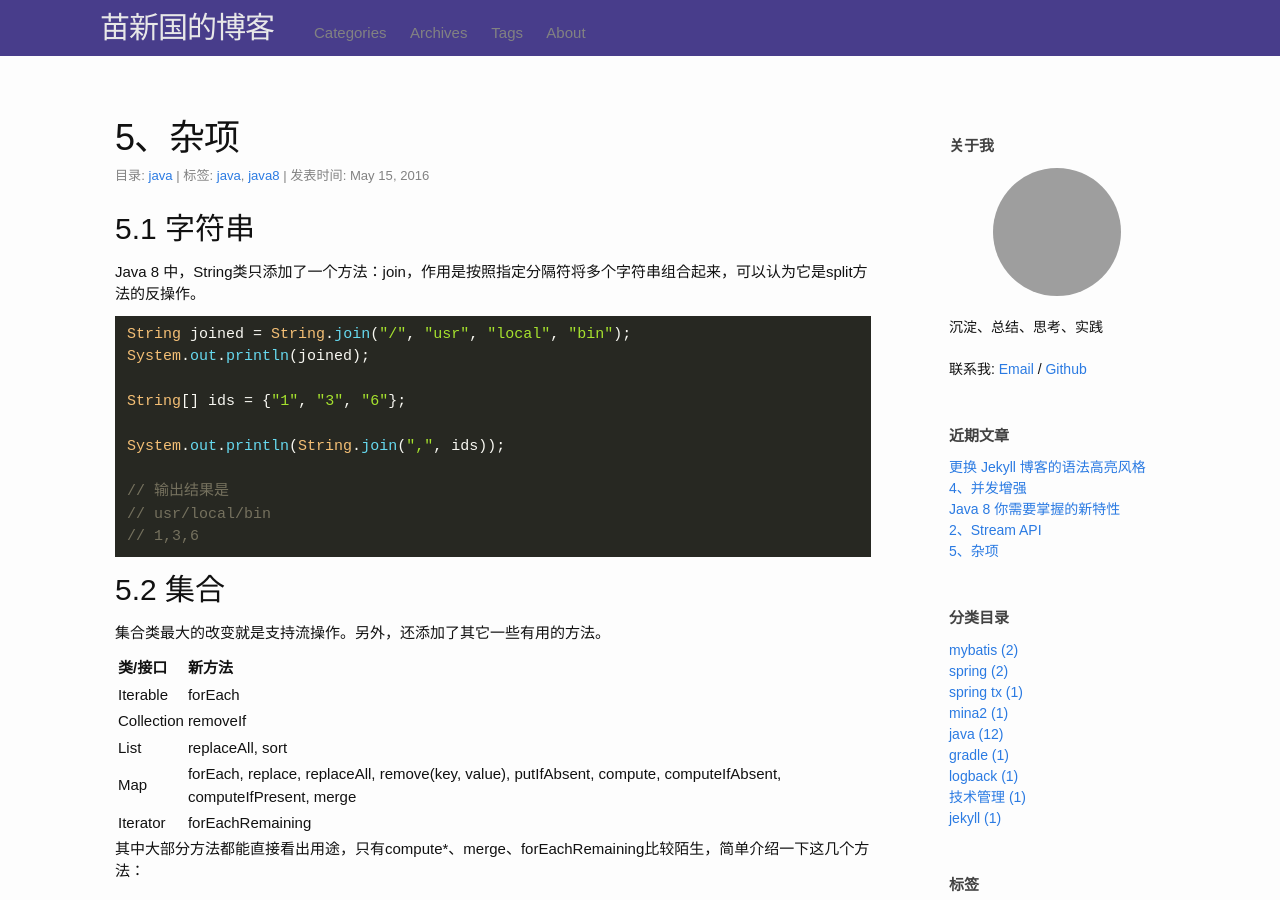
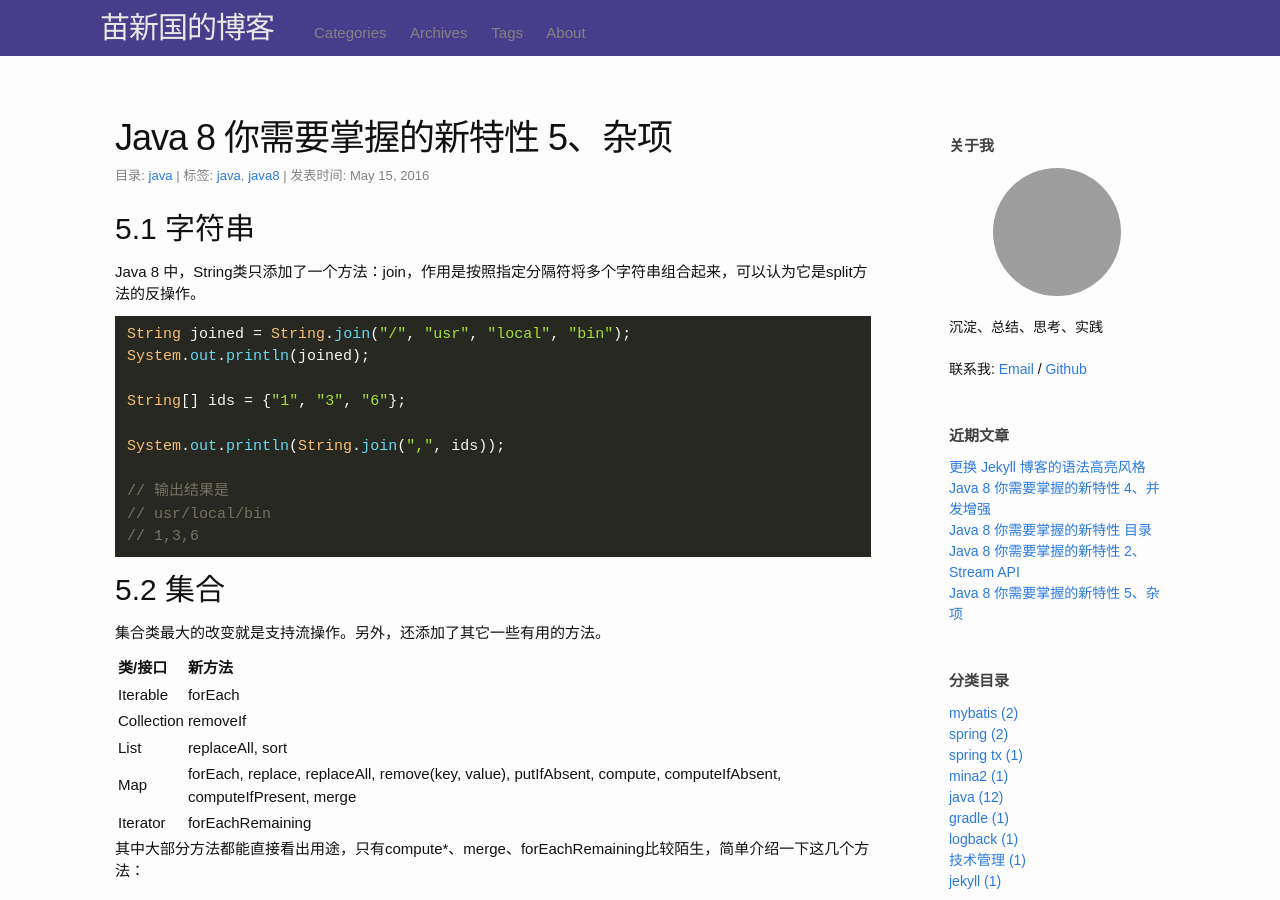
Before and after one commit to miaoxinguo/miaoxinguo.github.io, a Jekyll site: the page built from _posts/2016-05-15-java8.5.other.md, in a window 1280 px wide and 900 px high. Built offline with Jekyll 4.4.1, drawn with Linux system fonts in a browser that asks for light colours; grey boxes are pictures that could not be loaded.

Commit message:
rename post

```diff
--- a/_posts/2016-04-19-java8.md
+++ b/_posts/2016-04-19-java8.md
@@ -1,6 +1,6 @@
 ---
 layout: post
-title:  "Java 8 你需要掌握的新特性"
+title:  "Java 8 你需要掌握的新特性 目录"
 date:   2016-06-21
 categories: java
 tags: java java8
--- a/_posts/2016-05-15-java8.5.other.md
+++ b/_posts/2016-05-15-java8.5.other.md
@@ -1,6 +1,6 @@
 ---
 layout: post
-title:  "5、杂项"
+title:  "Java 8 你需要掌握的新特性 5、杂项"
 date:   2016-05-15
 categories: java
 tags: java java8
--- a/_posts/2016-06-02-java8.2.stream.md
+++ b/_posts/2016-06-02-java8.2.stream.md
@@ -1,6 +1,6 @@
 ---
 layout: 'post'
-title:  "2、Stream API"
+title:  "Java 8 你需要掌握的新特性 2、Stream API"
 date:   2016-06-02
 categories: java
 tags: java java8 stream
--- a/_posts/2016-06-21-java8.4.concurrent.md
+++ b/_posts/2016-06-21-java8.4.concurrent.md
@@ -1,6 +1,6 @@
 ---
 layout: post
-title:  "4、并发增强"
+title:  "Java 8 你需要掌握的新特性 4、并发增强"
 date:   2016-06-21
 categories: java
 tags: java java8 concurrent
```
Also changed, not shown: _posts/2016-04-19-java8.3.time.md (+1 -1 lines), _posts/2016-05-10-java8.1.lambda.md (+1 -1 lines).
